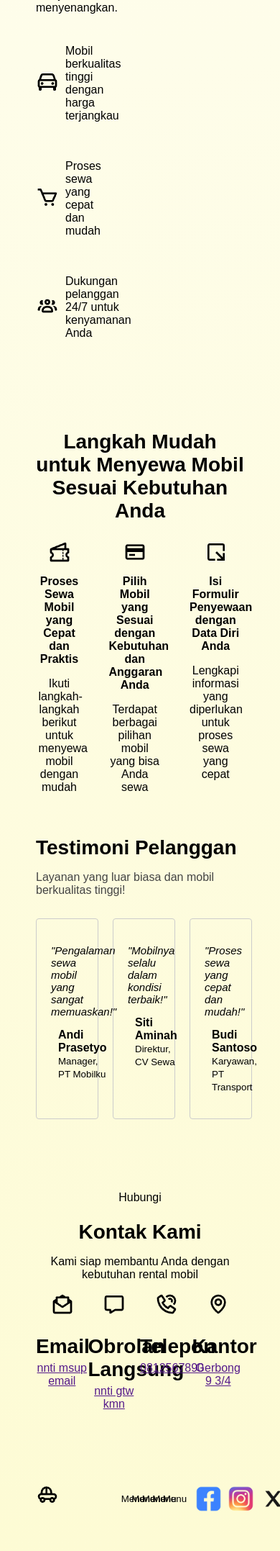
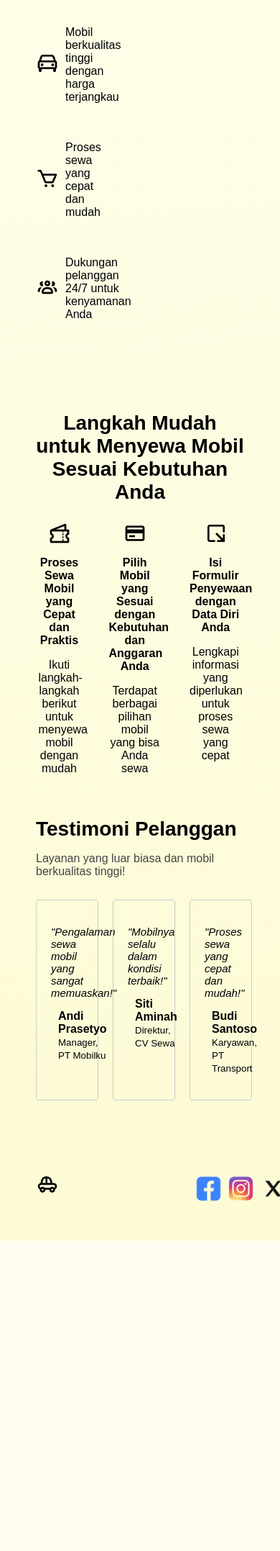
Before and after one commit to naiaero/web, a PHP site: page / in a window 390 px wide; the page is wider, and only the part inside the window is pictured. Shown: the part 2017-4172 px from the top of that part at 72% size. After the commit the page ends 3741 px from the top of that part, so only its background shows below. Run offline with PHP 8.4, Linux system fonts and the light colour scheme; a user stored in the database is signed in.

Commit message:
ilangin yg ga perlu. foto2 mobilnya blm dimasukin, nda ngerti atur format ukurannya

```diff
--- a/index.php
+++ b/index.php
@@ -20,11 +20,8 @@
                     <button onclick="location.href='#'" class="btn-nav">Kontak Kami</button>
                 </div>
                 <div style="width: 20%;">
-                    <button class="btn-pes">
+                    <button class="btn-pes" onclick="location.href='signup.php'">
                         Pesan
-                    </button>
-                    <button class="btn-pes">
-                        Hubungi
                     </button>
                 </div>
             </div>
@@ -177,55 +174,11 @@
             </div>
             </div>
 
-            <div style="margin-top: 100px; text-align: center; ">
-                <p>Hubungi</p>
-                <h2>Kontak Kami</h2>
-                <p>Kami siap membantu Anda dengan kebutuhan rental mobil</p>
-            </div>
-
-            <div style="display: flex; flex-direction: row;">
-                <div style="width: 25%; text-align: center;">
-                    <img src="assets/img/mail-open.png" class="">
-                    <h2>Email</h2>
-                    <a href="">nnti msup email</a>
-                </div>
-                <div style="width: 25%; text-align: center;">
-                    <img src="assets/img/message.png" class="">
-                    <h2>Obrolan Langsung</h2>
-                    <a href="">nnti gtw kmn</a>
-                </div>
-                <div style="width: 25%; text-align: center;">
-                    <img src="assets/img/phone-ring.png" class="">
-                    <h2>Telepon</h2>
-                    <a href="">0812567890</a>
-                </div>
-                <div style="width: 25%; text-align: center;">
-                    <img src="assets/img/location.png" class="">
-                    <h2>Kantor</h2>
-                    <a href="">Gerbong 9 3/4</a>
-                </div>
-            </div>
-
             <div style="display: flex; flex-direction: row; margin-top: 100px;">
                 <div style="width: 25%; place-content: left;">
                     <img src="assets/img/toy-car.png" class="">
                 </div>
                 <div style="display: flex; flex-direction: row; width: 50%; text-align: center; place-content: center;">
-                    <div style="width: 10%;" class="nav-top">
-                        <button onclick="location.href='#'" class="btn-nav">Menu</button>
-                    </div>
-                    <div style="width: 10%;" class="nav-top">
-                        <button onclick="location.href='#'" class="btn-nav">Menu</button>
-                    </div>
-                    <div style="width: 10%;" class="nav-top">
-                        <button onclick="location.href='#'" class="btn-nav">Menu</button>
-                    </div>
-                    <div style="width: 10%;" class="nav-top">
-                        <button onclick="location.href='#'" class="btn-nav">Menu</button>
-                    </div>
-                    <div style="width: 10%;" class="nav-top">
-                        <button onclick="location.href='#'" class="btn-nav">Menu</button>
-                    </div>
                 </div>
                 <div style="width: 25%; place-content: right; display: flex; flex-direction: row;">
                     <img src="assets/img/fb.png" class="logo" onclick="location.href='https://facebook.com'">
--- a/login.php
+++ b/login.php
@@ -8,7 +8,6 @@
     <div class="login-container">
         <form class="login-form" action="proses-login.php" method="POST" onsubmit="return validasiForm()">
             <h2>Login to Your Account</h2>
-            <p style="color: #000000;" class="subheading">Enter your Email and Password to rent your car</p>
 
             <label for="email">Email</label>
             <input type="email" id="email" name="email" placeholder="Masukkan Email" required>
```
Also changed, not shown: sewa.php (+2 -8 lines).
